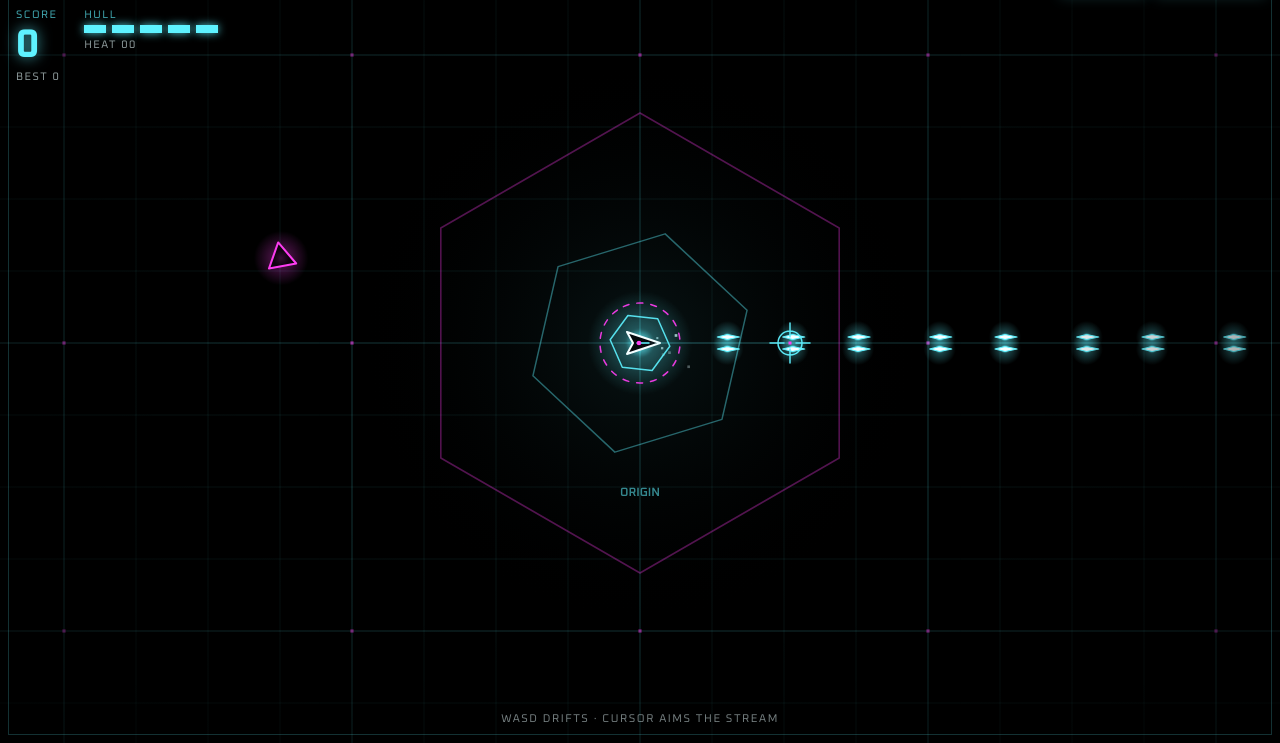
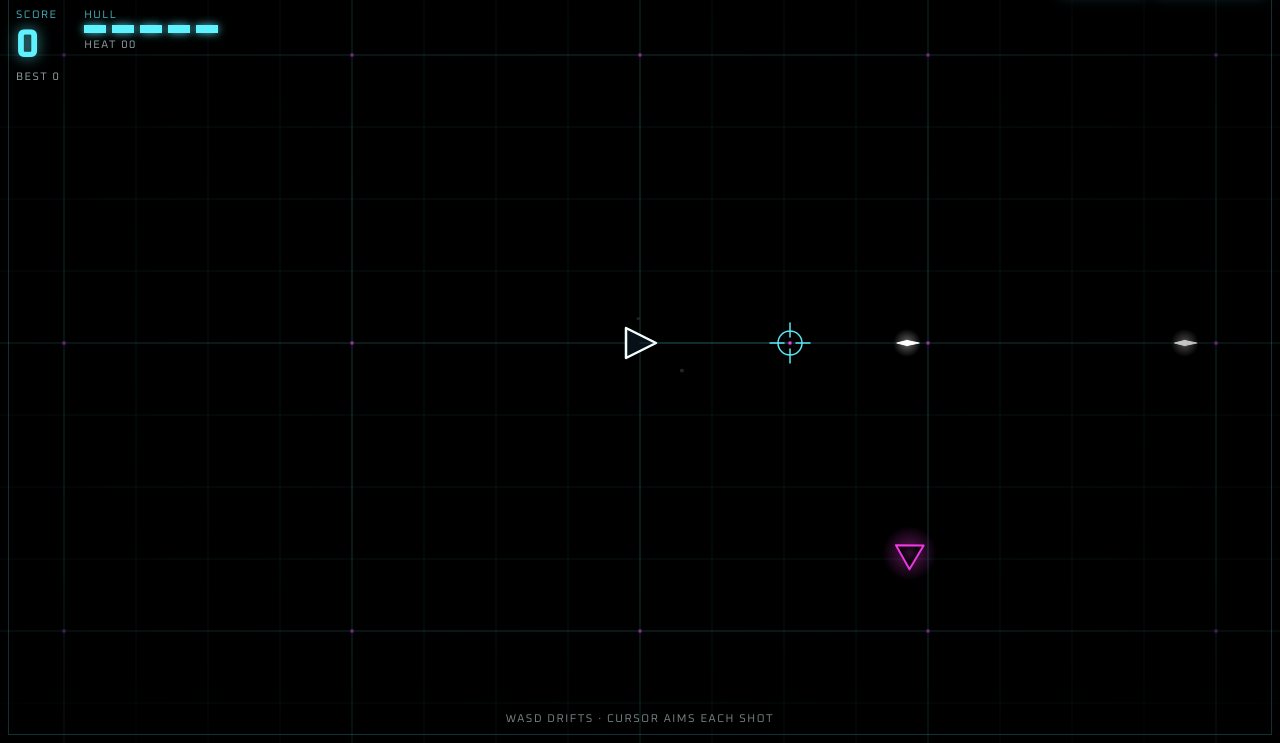
Before and after one commit to dominicwong001/neon-nexus, a website built with Vite: page index.html in a window 1280 px wide. Shown: the part 57-800 px from the top of the page. Built offline with nearby package versions, Linux system fonts and the light colour scheme.

Commit message:
Simplify the core, the shots, and the hostiles.
Drop the origin mark, the rings, and the extra marks on the ship and enemies. Fire one slower white round, and let hostiles overlap.

Co-authored-by: dominicwong001 <dominicwong001@gmail.com>

```diff
--- a/index.html
+++ b/index.html
@@ -7,7 +7,7 @@
     <meta name="theme-color" content="#000000" />
     <meta
       name="description"
-      content="Lumen Pit is a black infinite arena. Drift with WASD. The cursor aims a stream of neon rounds."
+      content="Lumen Pit is a black infinite arena. Drift with WASD. The cursor aims each white round."
     />
     <title>Lumen Pit</title>
     <style>
@@ -47,7 +47,7 @@
       <button id="mute" type="button" aria-pressed="true">Audio on</button>
       <button id="full" type="button" aria-pressed="false">Full screen</button>
     </div>
-    <p id="hint" class="hint">WASD drifts · cursor aims the stream</p>
+    <p id="hint" class="hint">WASD drifts · cursor aims each shot</p>
     <p id="live" class="sr-only" aria-live="polite"></p>
     <div id="overlay" hidden>
       <div class="card">
--- a/src/main.ts
+++ b/src/main.ts
@@ -37,7 +37,7 @@ const coarse = window.matchMedia('(pointer: coarse)').matches
 
 hintEl.textContent = coarse
   ? 'Drag the left side to drift · touch the right side to aim'
-  : 'WASD drifts · cursor aims the stream'
+  : 'WASD drifts · cursor aims each shot'
 
 for (let i = 0; i < TUNING.hullMax; i++) {
   const pip = document.createElement('span')
--- a/src/render.ts
+++ b/src/render.ts
@@ -19,7 +19,7 @@ export interface View {
 }
 
 interface GlowSet {
-  cyan: HTMLCanvasElement
+  white: HTMLCanvasElement
   magenta: HTMLCanvasElement
   amber: HTMLCanvasElement
   lime: HTMLCanvasElement
@@ -48,7 +48,6 @@ export function render(ctx: CanvasRenderingContext2D, state: GameState, view: Vi
   const Y = (y: number) => y - state.playerY
 
   drawGrid(ctx, state, width, height)
-  drawOrigin(ctx, state, width, height)
   drawBeacons(ctx, state, width, height)
   drawShocks(ctx, state, X, Y)
   drawParticles(ctx, state, X, Y)
@@ -106,27 +105,6 @@ function drawGrid(ctx: CanvasRenderingContext2D, state: GameState, width: number
       ctx.fillRect(x - state.playerX - 1.6, y - state.playerY - 1.6, 3.2, 3.2)
     }
   }
-}
-
-function drawOrigin(ctx: CanvasRenderingContext2D, state: GameState, width: number, height: number): void {
-  const ox = -state.playerX
-  const oy = -state.playerY
-  if (Math.abs(ox) > width && Math.abs(oy) > height) return
-  const glow = ctx.createRadialGradient(ox, oy, 20, ox, oy, 280)
-  glow.addColorStop(0, 'rgba(94, 242, 255, 0.07)')
-  glow.addColorStop(1, 'rgba(0, 0, 0, 0)')
-  ctx.fillStyle = glow
-  ctx.beginPath()
-  ctx.arc(ox, oy, 280, 0, Math.PI * 2)
-  ctx.fill()
-
-  strokePoly(ctx, ox, oy, 230, 6, 'rgba(255, 61, 242, 0.32)', 1.6, Math.PI / 6)
-  strokePoly(ctx, ox, oy, 112, 6, 'rgba(94, 242, 255, 0.4)', 1.5, state.time * 0.15)
-  ctx.fillStyle = 'rgba(94, 242, 255, 0.55)'
-  ctx.font = '600 12px Oxanium, sans-serif'
-  ctx.textAlign = 'center'
-  ctx.textBaseline = 'middle'
-  ctx.fillText('ORIGIN', ox, oy + 150)
 }
 
 function drawBeacons(ctx: CanvasRenderingContext2D, state: GameState, width: number, height: number): void {
@@ -220,17 +198,6 @@ function drawEnemies(
     else ctx.arc(0, 0, e.radius, 0, Math.PI * 2)
     ctx.fill()
     ctx.stroke()
-    if (e.kind === 1 && e.hp === 1) {
-      ctx.beginPath()
-      ctx.moveTo(-e.radius * 0.4, -e.radius * 0.4)
-      ctx.lineTo(e.radius * 0.4, e.radius * 0.4)
-      ctx.stroke()
-    }
-    if (e.kind === 2) {
-      ctx.beginPath()
-      ctx.arc(0, 0, e.radius * 0.42, 0, Math.PI * 2)
-      ctx.stroke()
-    }
     ctx.restore()
   }
 }
@@ -241,11 +208,11 @@ function drawBullets(
   X: (x: number) => number,
   Y: (y: number) => number,
 ): void {
-  const glow = glowSprites().cyan
+  const glow = glowSprites().white
   ctx.save()
   ctx.globalCompositeOperation = 'lighter'
   for (const b of state.bullets) {
-    ctx.drawImage(glow, X(b.x) - 16, Y(b.y) - 16, 32, 32)
+    ctx.drawImage(glow, X(b.x) - 14, Y(b.y) - 14, 28, 28)
   }
   ctx.restore()
 
@@ -255,8 +222,8 @@ function drawBullets(
     ctx.save()
     ctx.translate(X(b.x), Y(b.y))
     ctx.rotate(Math.atan2(ry, rx))
-    ctx.fillStyle = '#f7feff'
-    ctx.strokeStyle = '#5ef2ff'
+    ctx.fillStyle = '#ffffff'
+    ctx.strokeStyle = '#ffffff'
     ctx.lineWidth = 1.25
     ctx.beginPath()
     ctx.moveTo(12, 0)
@@ -293,27 +260,6 @@ function drawPlayer(ctx: CanvasRenderingContext2D, state: GameState): void {
   ctx.save()
   if (blink) ctx.globalAlpha = 0.32
 
-  const glow = glowSprites().cyan
-  ctx.save()
-  ctx.globalCompositeOperation = 'lighter'
-  ctx.drawImage(glow, -52, -52, 104, 104)
-  ctx.restore()
-
-  ctx.save()
-  ctx.rotate(state.time * 0.65)
-  strokePoly(ctx, 0, 0, 30, 6, 'rgba(94, 242, 255, 0.9)', 1.5, 0)
-  ctx.restore()
-
-  ctx.save()
-  ctx.rotate(-state.time * 0.4)
-  ctx.setLineDash([6, 8])
-  ctx.strokeStyle = 'rgba(255, 61, 242, 0.9)'
-  ctx.lineWidth = 1.5
-  ctx.beginPath()
-  ctx.arc(0, 0, 40, 0, Math.PI * 2)
-  ctx.stroke()
-  ctx.restore()
-
   const speed = Math.hypot(state.playerVx, state.playerVy)
   if (speed > 40) {
     ctx.save()
@@ -332,38 +278,16 @@ function drawPlayer(ctx: CanvasRenderingContext2D, state: GameState): void {
 
   ctx.save()
   ctx.rotate(state.aim)
-  ctx.fillStyle = '#05080c'
+  ctx.fillStyle = '#071016'
   ctx.strokeStyle = '#f4feff'
-  ctx.lineWidth = 2
+  ctx.lineWidth = 2.5
   ctx.beginPath()
-  ctx.moveTo(20, 0)
-  ctx.lineTo(-13, 11)
-  ctx.lineTo(-7, 0)
-  ctx.lineTo(-13, -11)
+  ctx.moveTo(16, 0)
+  ctx.lineTo(-14, 15)
+  ctx.lineTo(-14, -15)
   ctx.closePath()
   ctx.fill()
   ctx.stroke()
-  ctx.strokeStyle = '#5ef2ff'
-  ctx.lineWidth = 1.5
-  ctx.beginPath()
-  ctx.moveTo(9, 0)
-  ctx.lineTo(-3, 0)
-  ctx.stroke()
-  ctx.fillStyle = '#ff3df2'
-  ctx.beginPath()
-  ctx.arc(-1, 0, 2.3, 0, Math.PI * 2)
-  ctx.fill()
-  if (state.muzzle > 0) {
-    ctx.globalCompositeOperation = 'lighter'
-    ctx.strokeStyle = 'rgba(244, 254, 255, 0.95)'
-    ctx.lineWidth = 2
-    const tip = 16 + 22 * (state.muzzle / 0.05)
-    ctx.beginPath()
-    ctx.moveTo(16, -3.5)
-    ctx.lineTo(tip, 0)
-    ctx.lineTo(16, 3.5)
-    ctx.stroke()
-  }
   ctx.restore()
   ctx.restore()
 }
@@ -453,7 +377,7 @@ function polyPath(
 function glowSprites(): GlowSet {
   if (glows) return glows
   glows = {
-    cyan: makeGlow('#5ef2ff'),
+    white: makeGlow('#ffffff'),
     magenta: makeGlow('#ff3df2'),
     amber: makeGlow('#ffd23a'),
     lime: makeGlow('#8dff6a'),
--- a/src/sim.ts
+++ b/src/sim.ts
@@ -3,9 +3,8 @@ export const TUNING = {
   maxSpeed: 450,
   drag: 6.5,
   bulletSpeed: 980,
-  fireInterval: 0.075,
+  fireInterval: 0.28,
   muzzle: 22,
-  spread: 6,
   playerRadius: 14,
   hullMax: 5,
   invuln: 1.15,
@@ -257,19 +256,15 @@ function fire(state: GameState, dt: number, events: StepEvents): void {
     state.fireCd += TUNING.fireInterval
     const cs = Math.cos(state.aim)
     const sn = Math.sin(state.aim)
-    const px = -sn
-    const py = cs
-    for (const side of [-1, 1]) {
     state.bullets.push({
-        x: state.playerX + cs * TUNING.muzzle + px * TUNING.spread * side,
-        y: state.playerY + sn * TUNING.muzzle + py * TUNING.spread * side,
-        // Carry the core's velocity so the stream stays on the cursor line
+      x: state.playerX + cs * TUNING.muzzle,
+      y: state.playerY + sn * TUNING.muzzle,
+      // Carry the core's velocity so the shot stays on the cursor line
       // while the camera keeps the core centered.
       vx: cs * TUNING.bulletSpeed + state.playerVx,
       vy: sn * TUNING.bulletSpeed + state.playerVy,
       life: 1.35,
     })
-    }
     events.shots += 1
     state.muzzle = 0.05
     burst(state, state.playerX + cs * TUNING.muzzle, state.playerY + sn * TUNING.muzzle, '#e9fdff', 2, 160)
@@ -397,12 +392,8 @@ function moveEnemies(state: GameState, input: Input, dt: number): void {
     const steer = 1 - Math.exp(-3.1 * dt)
     e.vx += ((dx / dist) * speed - e.vx) * steer
     e.vy += ((dy / dist) * speed - e.vy) * steer
-    const weave = e.kind === 2 ? 78 : e.kind === 0 ? 26 : 0
-    const wobble = Math.sin(state.time * (e.kind === 2 ? 3.2 : 2.2) + e.phase) * weave
-    const px = -dy / dist
-    const py = dx / dist
-    e.x += (e.vx + px * wobble) * dt
-    e.y += (e.vy + py * wobble) * dt
+    e.x += e.vx * dt
+    e.y += e.vy * dt
     e.angle += e.spin * dt
   }
 }
```
Also changed, not shown: src/sim.test.ts (+17 -4 lines), README.md. Lines whose indentation alone changed are shown as unchanged.
